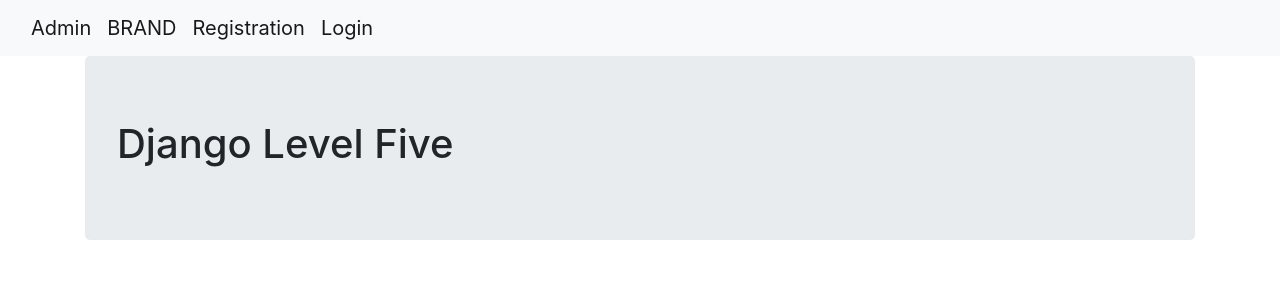
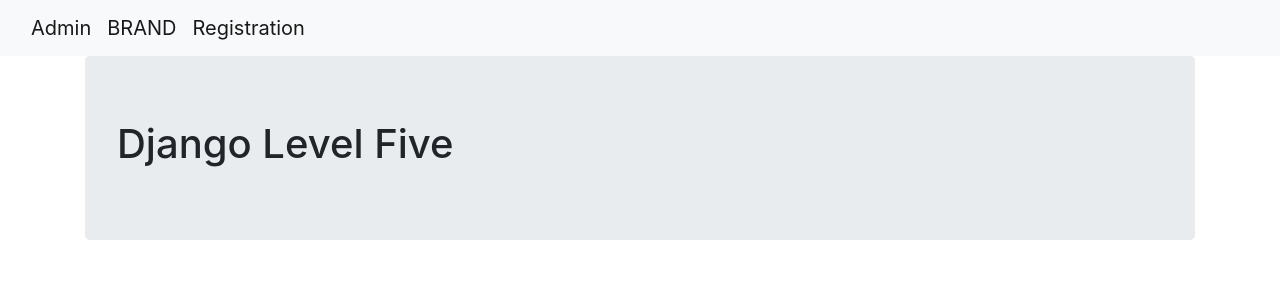
Before and after one commit to J-Appleg8/Django_Level_Five, a Django app: page / in a window 1280 px wide. Shown: the top 300 px of the page. Run offline with Django 4.2, Linux system fonts and the light colour scheme; parts of the project's set-up code (start-up, migrations or seed data) failed here and were passed over; some libraries are stand-ins or nearby versions.

Commit message:
fixed urls

```diff
--- a/basic_app/urls.py
+++ b/basic_app/urls.py
@@ -5,5 +5,5 @@ app_name = "basic_app"
 
 urlpatterns = [
     path("register/", views.register, name="register"),
-    path("login/", views.login, name="login"),
+    # path("login/", views.login, name="login"),
 ]
--- a/templates/basic_app/base.html
+++ b/templates/basic_app/base.html
@@ -21,10 +21,7 @@
                     <a class="navbar-brand" href="{% url 'index' %}">BRAND</a>
                 </li>
                 <li class="nav-item">
-                    <a class="navbar-brand" href="{% url 'basic_app:registration' %}">Registration</a>
-                </li>
-                <li class="nav-item">
-                    <a class="navbar-brand" href="{% url 'basic_app:login' %}">Login</a>
+                    <a class="navbar-brand" href="{% url 'basic_app:register' %}">Registration</a>
                 </li>
             </ul>
         </div>
```
